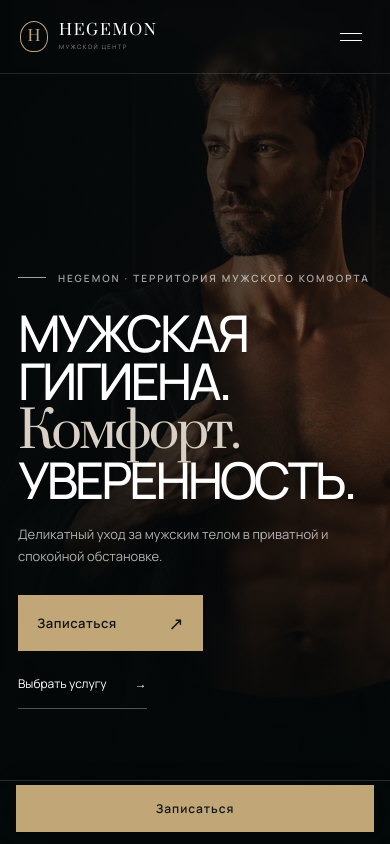
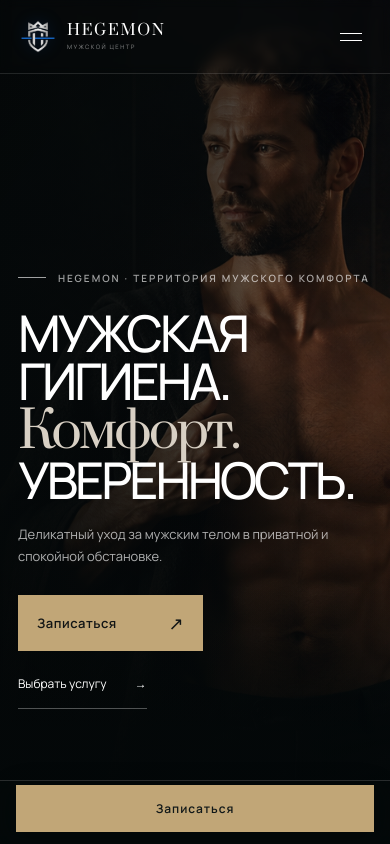
Before and after one commit to ahmedddd-code/hegemon, a React (Vite) app: page / in a window 390 px wide. Shown: the top 844 px of the page. Built offline with nearby package versions, Linux system fonts and the light colour scheme.

Commit message:
Add transparent HEGEMON logo

```diff
--- a/src/components/Footer.tsx
+++ b/src/components/Footer.tsx
@@ -4,7 +4,7 @@ export function Footer() {
   return (
     <footer className="footer">
       <div className="section-wrap footer__top">
-        <Link className="brand brand--footer" href="/"><i>H</i><span><strong>HEGEMON</strong><small>ТЕРРИТОРИЯ МУЖСКОГО КОМФОРТА</small></span></Link>
+        <Link className="brand brand--footer" href="/"><img src="/images/hegemon-mark-transparent.png" alt="" /><span><strong>HEGEMON</strong><small>ТЕРРИТОРИЯ МУЖСКОГО КОМФОРТА</small></span></Link>
         <div><span>НАВИГАЦИЯ</span><Link href="/services">Услуги</Link><Link href="/prices">Цены</Link><Link href="/about">О центре</Link><Link href="/faq">FAQ</Link></div>
         <div><span>НАПРАВЛЕНИЯ</span><p>Лазерная эпиляция</p><p>Удаление папиллом</p><p>Трон Кегеля</p></div>
         <div><span>СВЯЗЬ</span><a href="https://wa.me/?text=Здравствуйте!%20Хочу%20записаться%20в%20HEGEMON" target="_blank" rel="noreferrer">WhatsApp ↗</a><p>Только по записи</p></div>
--- a/src/components/Header.tsx
+++ b/src/components/Header.tsx
@@ -12,7 +12,7 @@ export function Header() {
   const close = () => setOpen(false);
   return (
     <header className={isHome ? 'topbar' : 'topbar topbar--inner'}>
-      <Link className="brand" href="/" aria-label="HEGEMON — на главную"><i>H</i><span><strong>HEGEMON</strong><small>МУЖСКОЙ ЦЕНТР</small></span></Link>
+      <Link className="brand" href="/" aria-label="HEGEMON — на главную"><img src="/images/hegemon-mark-transparent.png" alt="" /><span><strong>HEGEMON</strong><small>МУЖСКОЙ ЦЕНТР</small></span></Link>
       <nav className={open ? 'nav nav--open' : 'nav'} aria-label="Главное меню">
         <Link href="/services" onClick={close}>Услуги</Link><Link href="/prices" onClick={close}>Цены</Link><Link href="/about" onClick={close}>О центре</Link>
         <Link href="/visit" onClick={close}>Как проходит визит</Link><Link href="/faq" onClick={close}>FAQ</Link>
--- a/src/styles/base.css
+++ b/src/styles/base.css
@@ -20,7 +20,7 @@ h1 em,h2 em { font-family:'Prata',serif; font-weight:400; text-transform:none; }
 .button--light { background:var(--paper); }
 .topbar { position:absolute; z-index:20; top:0; left:0; width:100%; height:86px; padding:0 48px; display:flex; align-items:center; border-bottom:1px solid rgba(255,255,255,.12); color:#fff; backdrop-filter:blur(5px); }
 .brand { display:flex; align-items:center; gap:11px; line-height:1; }
-.brand>i { width:31px; height:35px; display:grid; place-items:center; border:1px solid var(--gold); border-radius:50% 50% 45% 45%; color:var(--gold); font-family:'Prata',serif; font-size:15px; font-style:normal; }
+.brand>img { width:42px; height:42px; object-fit:contain; filter:drop-shadow(0 0 8px rgba(19,110,255,.18)); }
 .brand>span { display:flex; flex-direction:column; }
 .brand strong { font-family:'Prata',serif; font-size:18px; letter-spacing:.11em; }
 .brand small { margin-top:6px; font-size:6px; letter-spacing:.24em; color:rgba(255,255,255,.52); }
--- a/src/styles/responsive.css
+++ b/src/styles/responsive.css
@@ -40,7 +40,7 @@
 @media (max-width:580px) {
   .section-wrap { width:calc(100% - 36px); }
   .brand strong { font-size:15px; }
-  .brand>i { width:28px; height:31px; }
+  .brand>img { width:36px; height:36px; }
   h2 { font-size:41px; }
   .hero { height:100svh; min-height:690px; background-position:66% center; }
   .hero::before { background:linear-gradient(90deg,rgba(5,9,10,.97),rgba(5,9,10,.68) 58%,rgba(5,9,10,.2)),linear-gradient(0deg,rgba(4,9,10,.82),transparent 48%); }
```
Also changed, not shown: public/images/hegemon-logo-transparent.png (added), public/images/hegemon-mark-transparent.png (added).
